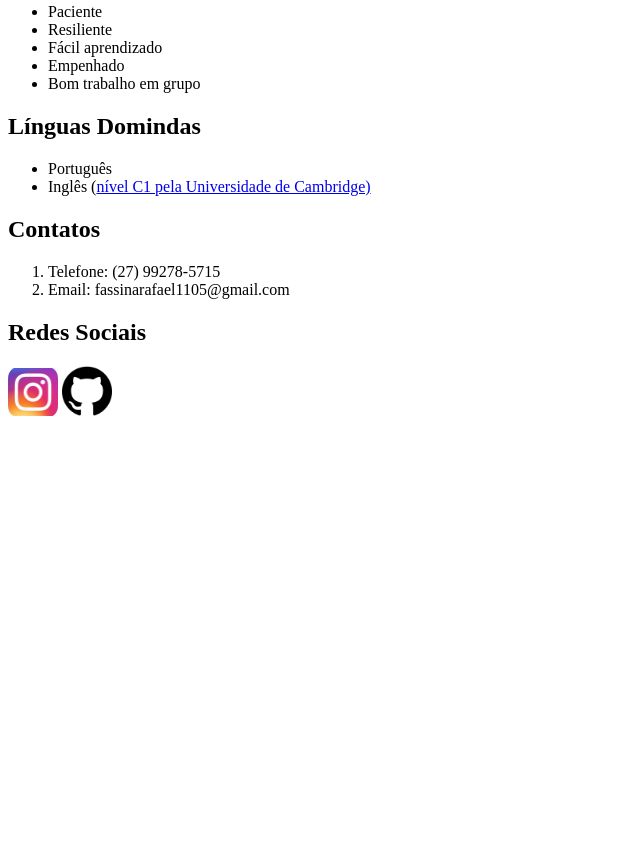
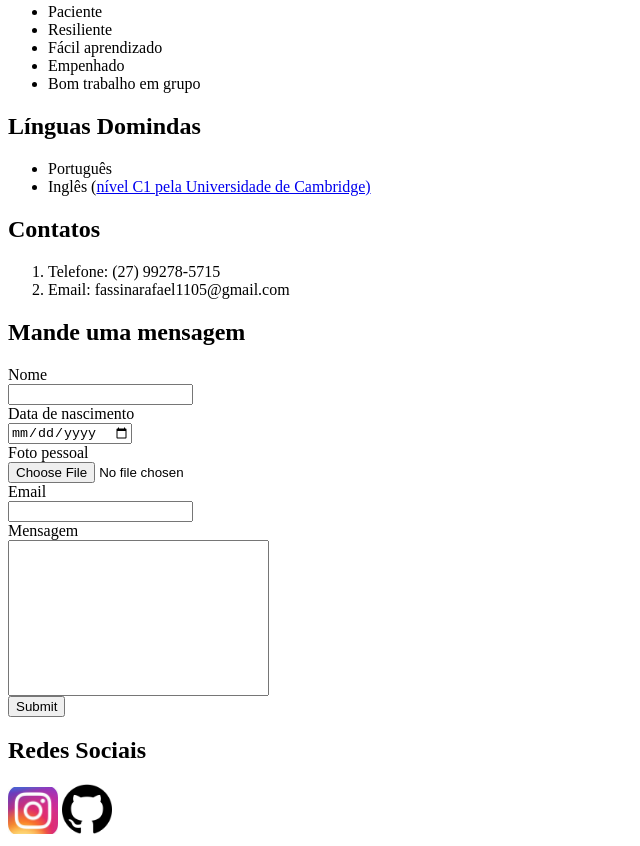
Before and after one commit to FassinaRafael/Primeiro-c-digo-, a plain HTML site: page Index.html in a window 1280 px wide. Shown: the part 485-1331 px from the top of the page, without its empty margins (0-640 px from the left). Before the commit the page ends 913 px from the top, so only its background shows below. Drawn offline with Linux system fonts and the light colour scheme.

Commit message:
Add files via upload

```diff
--- a/Index.html
+++ b/Index.html
@@ -7,7 +7,7 @@
 <body>
     <h1>Sobre mim</h1>
 
-    <img width="200px" src="./Imagem eu.jpg" alt="Fassina">
+    <img width="200px" src="imagens/Imagem eu.jpg" alt="Fassina">
     <p>Meu nome é Rafael Fassina, tenho 18 anos e estou cursando o primeiro período do curso ciência da computação na
         Universidade de Vila Velha. Nasci e fui criado em Vitória, Espírito Santo.</p>
 
@@ -36,9 +36,32 @@
         <li>Telefone: (27) 99278-5715</li>
         <li>Email: fassinarafael1105@gmail.com</li>
 
+
     </ol>
+    <h2>Mande uma mensagem</h2>
+    <form action="#">
+        <label for="Nome">Nome</label> <br>
+        <input type="text" name="Nome"> <br>
+        <label for="Data de nascimento">Data de nascimento</label> <br>
+        <input type="date" name="Data de nascimento"> <br>
+        <label for="Foto pessoal">Foto pessoal</label> <br>
+        <input type="file" name="Foto pessoal"> <br>
+        <label for="Email">Email</label> <br>
+        <input type="text" name="Email"> <br>
+        <label for="Mensagem">Mensagem</label> <br>
+        <textarea style="resize: none;" name="Mensagem" cols="30" rows="10"></textarea><br>
+        <input type="submit"> <br>
+
+
+
+
+
+    </form>
+
+
     <h2>Redes Sociais</h2>
-    <a href="https://www.instagram.com/fassinarafael/" target="_blank"><img width="50px" src="imagens/Instagram.jpg" alt=""></a>
+    <a href="https://www.instagram.com/fassinarafael/" target="_blank"><img width="50px" src="imagens/Instagram.jpg"
+            alt=""></a>
     <a href="https://github.com/FassinaRafael/" target="_blank"><img width="50px" src="imagens/Github.png" alt=""></a>
 
 
```
